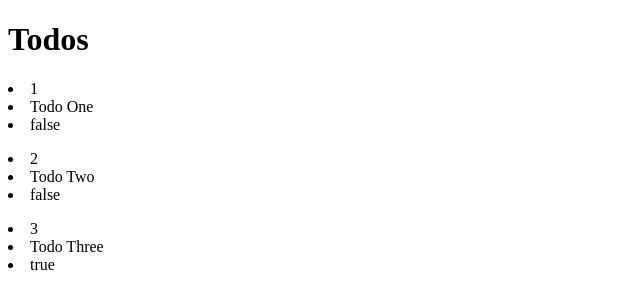
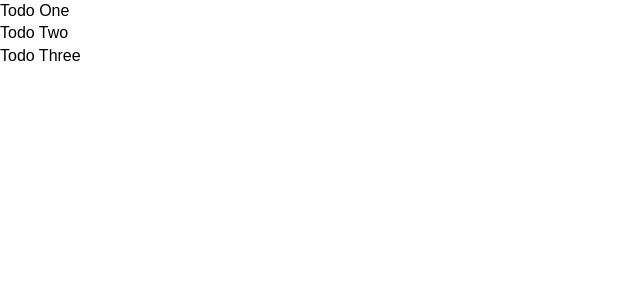
Before and after one commit to alightinmyhair/AngularToDoList, an Angular app: page / in a window 1280 px wide. Shown: the top 308 px of the page, without its empty margins (0-640 px from the left). Built offline with nearby package versions, Linux system fonts and the light colour scheme.

Commit message:
Added basic page and button styling

```diff
--- a/src/app/components/todo-item/todo-item.component.html
+++ b/src/app/components/todo-item/todo-item.component.html
@@ -1 +1 @@
-<p>todo-item works!</p>
+<p> {{ todo.title }}</p>
--- a/src/app/components/todo-item/todo-item.component.ts
+++ b/src/app/components/todo-item/todo-item.component.ts
@@ -1,4 +1,5 @@
-import { Component, OnInit } from '@angular/core';
+import { Component, OnInit, Input } from '@angular/core';
+import { Todo } from 'src/app/models/Todo';
 
 @Component({
   selector: 'app-todo-item',
@@ -7,6 +8,8 @@ import { Component, OnInit } from '@angular/core';
 })
 export class TodoItemComponent implements OnInit {
 
+  @Input() todo!:Todo;
+
   constructor() { }
 
   ngOnInit(): void {
--- a/src/app/components/todos/todos.component.html
+++ b/src/app/components/todos/todos.component.html
@@ -1,8 +1,2 @@
-<h1>Todos</h1>
-<p *ngFor="let todo of todos">
-    <li>{{todo.id}}</li>
-    <li>{{todo.title}}</li>
-    <li>{{todo.completed}}</li>
-</p>
-<!-- <p>{{todos[0].title}}</p>
-<p>{{todos[0].completed}}</p> -->
+<app-todo-item *ngFor="let todo of todos" [todo]=todo>
+</app-todo-item>
--- a/src/styles.css
+++ b/src/styles.css
@@ -1 +1,33 @@
-/* You can add global styles to this file, and also import other style files */
+*{
+
+    box-sizing: boreder-box;
+    margin: 0;
+    padding: 0;
+}
+
+body {
+    font-family: Arial, Helvetica, sans-serif;
+    line-height: 1.4;
+}
+
+a{
+    color: #333;
+    text-decoration: none;
+}
+
+.container {
+    padding: 0 1rem;
+}
+
+.btn{
+    display: inline-block;
+    border: none;
+    background: #555;
+    color: #fff;
+    padding: 7px 20px;
+    cursor: pointer;
+}
+
+.btn:hover {
+    background:#666;
+}
```
